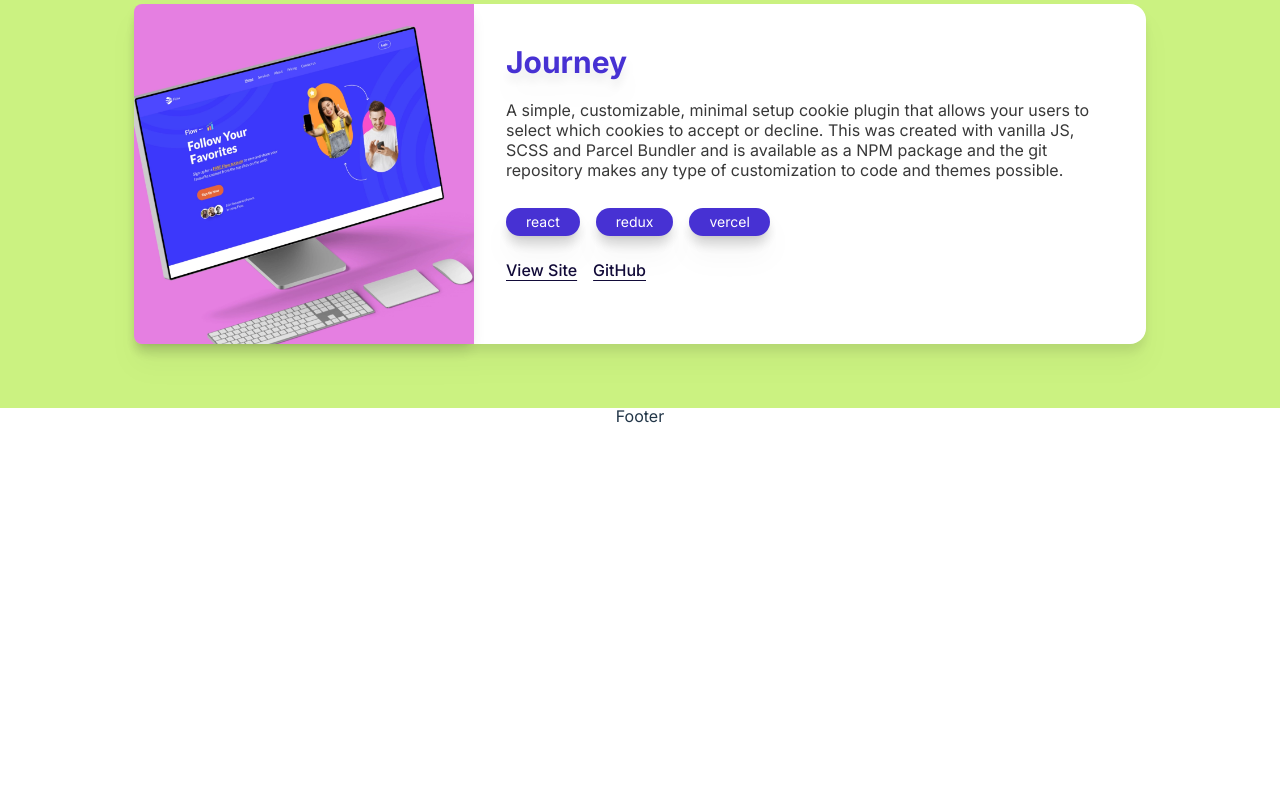
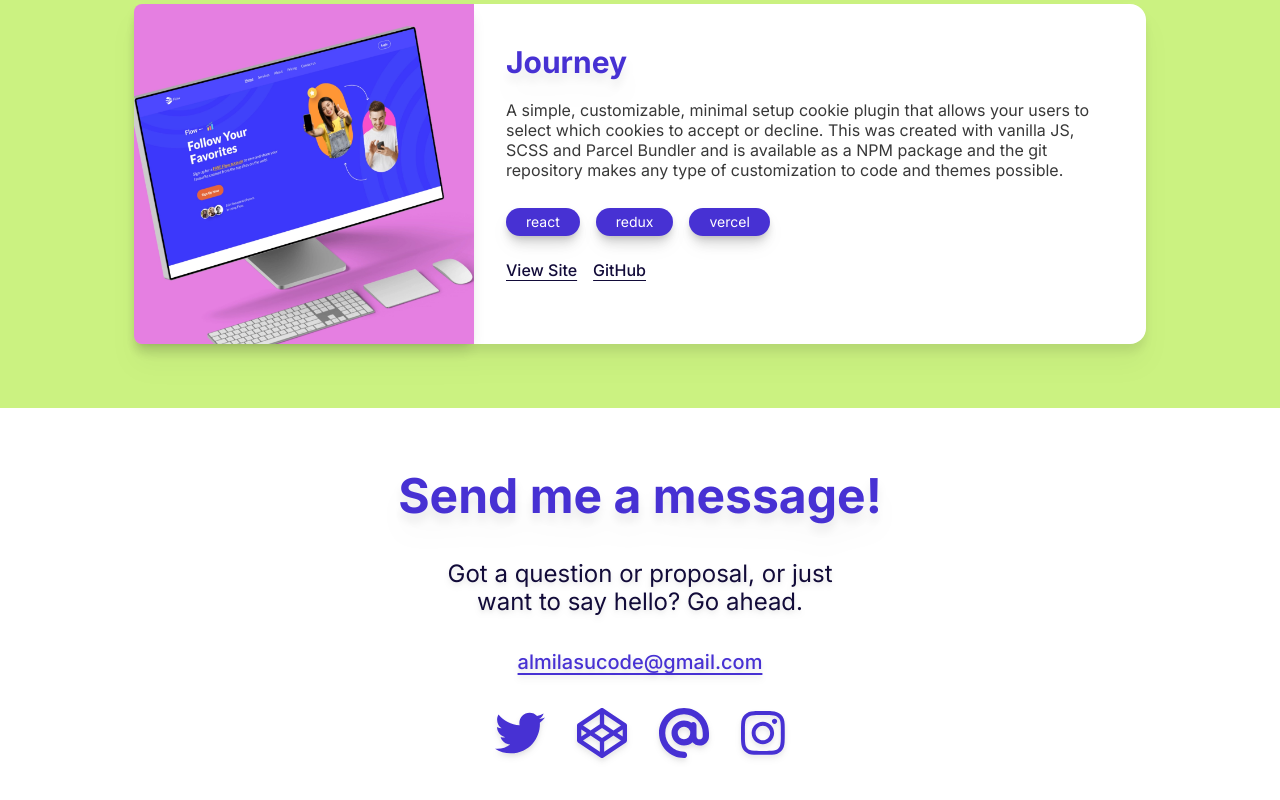
Before and after one commit to MuhsinCanY/my_website, a React (Vite) app: page / in a window 1280 px wide. Shown: the part 1972-2772 px from the top of the page. Before the commit the page ends 2398 px from the top, so only its background shows below. Built offline with nearby package versions, Linux system fonts and the light colour scheme.

Commit message:
footer dark light

```diff
--- a/package.json
+++ b/package.json
@@ -10,6 +10,11 @@
     "preview": "vite preview"
   },
   "dependencies": {
+    "@fortawesome/fontawesome-svg-core": "^6.5.1",
+    "@fortawesome/free-brands-svg-icons": "^6.5.1",
+    "@fortawesome/free-regular-svg-icons": "^6.5.1",
+    "@fortawesome/free-solid-svg-icons": "^6.5.1",
+    "@fortawesome/react-fontawesome": "^0.2.0",
     "react": "^18.2.0",
     "react-dom": "^18.2.0"
   },
--- a/src/App.jsx
+++ b/src/App.jsx
@@ -13,7 +13,6 @@ function App() {
       <Skills />
       <Profile />
       <Projects />
-
       <Footer />
     </>
   )
--- a/src/components/Footer.jsx
+++ b/src/components/Footer.jsx
@@ -1,5 +1,56 @@
+import {
+  faCodepen,
+  faInstagram,
+  faTwitter,
+} from '@fortawesome/free-brands-svg-icons'
+import { faAt } from '@fortawesome/free-solid-svg-icons'
+import { FontAwesomeIcon } from '@fortawesome/react-fontawesome'
 import React from 'react'
 
+const footer = {
+  title: 'Send me a message!',
+  content: 'Got a question or proposal, or just want to say hello? Go ahead.',
+  mail: 'almilasucode@gmail.com',
+}
+
 export default function Footer() {
-  return <div>Footer</div>
+  return (
+    <div className="maindark:bg-[#1A210B] flex  items-center justify-center">
+      <div className="container flex justify-center items-center flex-col gap-10 p-16">
+        <h2 className="text-p_blue drop-shadow-xl text-center lg:text-left  dark:text-[#8F88FF] font-[Inter] font-bold text-5xl">
+          {footer.title}
+        </h2>
+        <p className="text-[#120B39] dark:text-white leading-7 drop-shadow-md font-[Inter] font-normal text-[24px] w-[410px]">
+          {footer.content}
+        </p>
+        <a
+          href="#"
+          className="underline underline-offset-4 text-[20px] text-p_blue dark:text-[#8F88FF] drop-shadow-md leading-3 font-[Inter] "
+        >
+          {footer.mail}
+        </a>
+        <div className="flex gap-8">
+          <FontAwesomeIcon
+            icon={faTwitter}
+            className="text-p_blue dark:text-[#8F88FF] text-[50px] hover:text-[#090f3e] drop-shadow-md "
+          />
+          <FontAwesomeIcon
+            icon={faCodepen}
+            size="2xl"
+            className="text-p_blue dark:text-[#8F88FF] text-[50px] hover:text-[#090f3e] drop-shadow-md"
+          />
+          <FontAwesomeIcon
+            icon={faAt}
+            size="2xl"
+            className="text-p_blue dark:text-[#8F88FF] text-[50px] hover:text-[#090f3e] drop-shadow-md"
+          />
+          <FontAwesomeIcon
+            icon={faInstagram}
+            size="2xl"
+            className="text-p_blue dark:text-[#8F88FF] text-[50px] hover:text-[#090f3e] drop-shadow-md"
+          />
+        </div>
+      </div>
+    </div>
+  )
 }
--- a/src/components/ProjectBox.jsx
+++ b/src/components/ProjectBox.jsx
@@ -19,7 +19,7 @@ export default function ProjectBox({ project }) {
             return (
               <a
                 href="#"
-                className="bg-p_blue dark:bg-[#8173DA] text-white px-5 py-2 shadow-lg drop-shadow-xl rounded-full font-[Inter] font-normal leading-3 text-[14px]"
+                className="bg-p_blue dark:bg-[#8173DA] text-white px-5 py-2 shadow-lg drop-shadow-lg rounded-full font-[Inter] font-normal leading-3 text-[14px]"
               >
                 {tech}
               </a>
```
Also changed, not shown: 1 other file (tests, documents, lock files or other folders).
